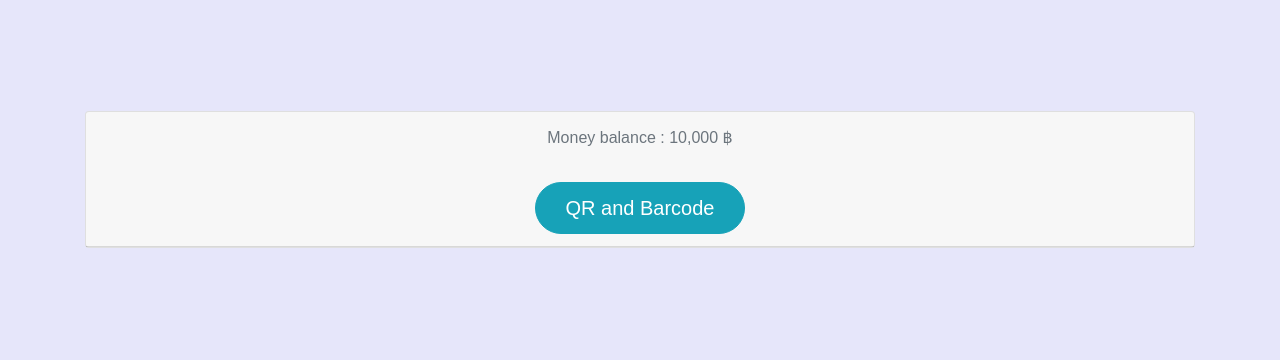
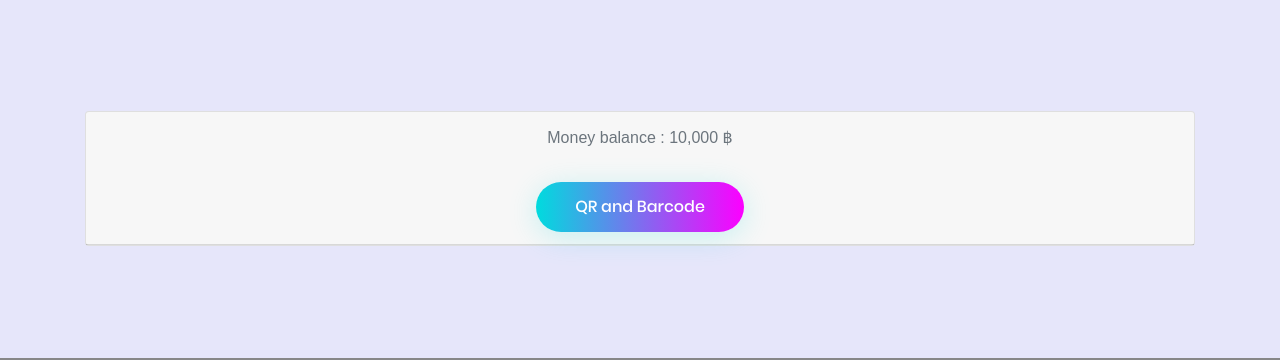
Before and after one commit to bestnacufzxzx/HCI, a CodeIgniter app: page /database/index.php/barcode/index in a window 1280 px wide. Shown: the part 630-990 px from the top of the page. Run offline with CodeIgniter, Linux system fonts and the light colour scheme; some libraries are stand-ins or nearby versions; some web fonts are replaced.

Commit message:
edit button color barcode

```diff
--- a/application/controllers/Barcode.php
+++ b/application/controllers/Barcode.php
@@ -6,6 +6,7 @@
 
 	public function index()
 	{
+		$this->load->view('template/buttonbarcode');
 		$this->load->view('template/header');
 		$this->load->view('template/menu');
 		$this->load->view('home_menu/barcode/barcode');
--- a/application/views/home_menu/barcode/barcode.php
+++ b/application/views/home_menu/barcode/barcode.php
@@ -45,7 +45,16 @@
           <div class="container">
             <!-- <h2>Modal Example</h2> -->
             <!-- Trigger the modal with a button -->
-            <button type="button" class="btn btn-info btn-lg" data-toggle="modal" data-target="#myModal">QR and Barcode</button>
+
+            <div class="container-login100-form-btn-bar">
+            <div class="wrap-login100-form-btn-bar">
+              <div class="login100-form-bgbtn-bar"></div>
+              <button type="button" class="login100-form-btn-bar" data-toggle="modal" data-target="#myModal">QR and Barcode</button>
+              <!-- <p style="color: white; font-size:16px; font-family: Poppins-Medium;"> -->
+            </div>
+            </div>
+
+            <!-- <button type="button" class="btn btn-info btn-lg" data-toggle="modal" data-target="#myModal">QR and Barcode</button> -->
 
             <!-- Modal -->
             <div class="modal fade" id="myModal" role="dialog">
--- /dev/null
+++ b/application/views/template/buttonbarcode.php
@@ -0,0 +1,18 @@
+<!DOCTYPE html>
+<html lang="en">
+<head>
+	<title>Login</title>
+	<meta charset="UTF-8">
+	<meta name="viewport" content="width=device-width, initial-scale=1">
+	<link rel="icon" type="image/png" href="public/img/icons/favicon.ico"/>
+	<link rel="stylesheet" type="text/css" href="public/vendor/bootstrap/css/bootstrap.min.css">
+	<link rel="stylesheet" type="text/css" href="public/fonts/font-awesome-4.7.0/css/font-awesome.min.css">
+	<link rel="stylesheet" type="text/css" href="public/fonts/iconic/css/material-design-iconic-font.min.css">
+	<link rel="stylesheet" type="text/css" href="public/vendor/animate/animate.css">
+	<link rel="stylesheet" type="text/css" href="public/vendor/css-hamburgers/hamburgers.min.css">
+	<link rel="stylesheet" type="text/css" href="public/vendor/animsition/css/animsition.min.css">
+	<link rel="stylesheet" type="text/css" href="public/vendor/select2/select2.min.css">
+	<link rel="stylesheet" type="text/css" href="public/vendor/daterangepicker/daterangepicker.css">
+	<link rel="stylesheet" type="text/css" href="public/css/util.css">
+	<link rel="stylesheet" type="text/css" href="public/css/main.css">
+</head>
--- a/public/css/main.css
+++ b/public/css/main.css
@@ -375,6 +375,77 @@
 
 /*------------------------------------------------------------------
 [ Button ]*/
+.container-login100-form-btn-bar {
+  display: -webkit-box;
+  display: -webkit-flex;
+  display: -moz-box;
+  display: -ms-flexbox;
+  display: flex;
+  flex-wrap: wrap;
+  justify-content: center;
+}
+
+.wrap-login100-form-btn-bar {
+  width: 20%;
+  display: block;
+  position: relative;
+  z-index: 1;
+  border-radius: 25px;
+  overflow: hidden;
+  margin: 0 auto;
+
+  box-shadow: 0 5px 30px 0px rgba(3, 216, 222, 0.2);
+  -moz-box-shadow: 0 5px 30px 0px rgba(3, 216, 222, 0.2);
+  -webkit-box-shadow: 0 5px 30px 0px rgba(3, 216, 222, 0.2);
+  -o-box-shadow: 0 5px 30px 0px rgba(3, 216, 222, 0.2);
+  -ms-box-shadow: 0 5px 30px 0px rgba(3, 216, 222, 0.2);
+}
+
+.login100-form-bgbtn-bar {
+  position: absolute;
+  z-index: -1;
+  width: 300%;
+  height: 100%;
+  background: #a64bf4;
+  background: -webkit-linear-gradient(right, #00dbde, #fc00ff, #00dbde, #fc00ff);
+  background: -o-linear-gradient(right, #00dbde, #fc00ff, #00dbde, #fc00ff);
+  background: -moz-linear-gradient(right, #00dbde, #fc00ff, #00dbde, #fc00ff);
+  background: linear-gradient(right, #00dbde, #fc00ff, #00dbde, #fc00ff);
+  top: 0;
+  left: -100%;
+
+  -webkit-transition: all 0.4s;
+  -o-transition: all 0.4s;
+  -moz-transition: all 0.4s;
+  transition: all 0.4s;
+}
+
+.login100-form-btn-bar {
+  font-family: Poppins-Medium;
+  font-size: 16px;
+  color: #fff;
+  line-height: 1.2;
+  /* text-transform: uppercase; */
+
+  display: -webkit-box;
+  display: -webkit-flex;
+  display: -moz-box;
+  display: -ms-flexbox;
+  display: flex;
+  justify-content: center;
+  align-items: center;
+  padding: 0 20px;
+  width: 100%;
+  height: 50px;
+}
+
+.wrap-login100-form-btn-bar:hover .login100-form-bgbtn-bar {
+  left: 0;
+}
+
+
+/*------------------------------------------------------------------
+[ Button ]*/
 .container-login100-form-btn-log {
   display: -webkit-box;
   display: -webkit-flex;
```
Also changed, not shown: application/views/template/headerlogin.php (+0 -10 lines).
